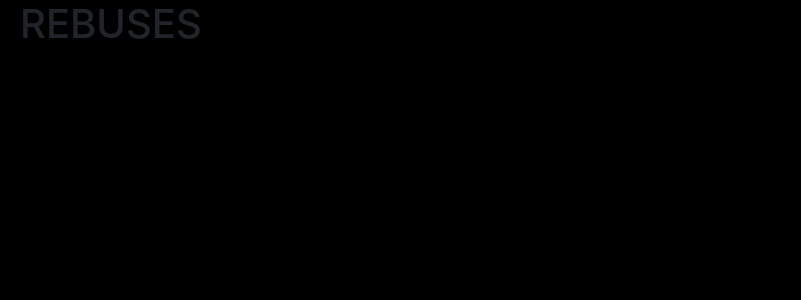
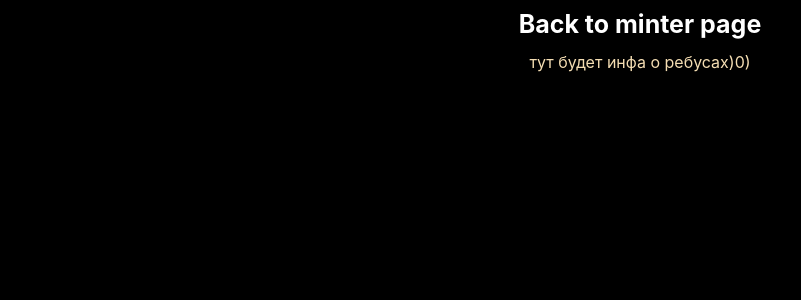
Before and after one commit to babo4ka/NFTcollectionRep, a React (Create React App) app: page /rebuses in a window 1280 px wide. Shown: the top 300 px of the page, without its empty margins (0-801 px from the left). Built offline with nearby package versions, Linux system fonts and the light colour scheme.

Commit message:
17:30 25.01.2022

```diff
--- a/src/App.js
+++ b/src/App.js
@@ -1,5 +1,5 @@
 import MinterPage  from './MinterPage';
-import Rebuses from './components/Rebuses';
+import RebusesPage from './RebusesPage';
 import React from "react";
 import {
   BrowserRouter as Router,
@@ -20,7 +20,7 @@ function App() {
         </Route>
 
         <Route exact path="/rebuses">
-          <Rebuses></Rebuses>
+          <RebusesPage></RebusesPage>
         </Route>
 
       </Switch>
--- a/src/MinterPage.js
+++ b/src/MinterPage.js
@@ -34,7 +34,7 @@ function MinterPage() {
             <br/>
             <h3>1 month, 1 week or even 1 hour as much as you want</h3>
             <br/>
-            <SiteButton cn="order_btn" text="READ MORE"></SiteButton>
+            <SiteButton isLeading={true} page="/" cn="order_btn an1" text="READ MORE"></SiteButton>
 
         </div>
 
@@ -45,7 +45,7 @@ function MinterPage() {
             <br/>
             <h3 >Just solve one of proposed rebuses and get one SYM</h3>
             <br/>
-            <SiteButton cn="order_btn" text="Let's try!"></SiteButton>
+            <SiteButton isLeading={true} page="/rebuses" cn="order_btn an1" text="Let's try!"></SiteButton>
 
         </div>
       </div>
--- /dev/null
+++ b/src/RebusesPage.js
@@ -0,0 +1,18 @@
+import SiteButton from "./components/SiteButton";
+import './RebusesPage.scss';
+
+const RebusesPage = ()=>{
+    return(
+        <div className="container">
+            <div class="row btn_holder">
+                <SiteButton isLeading={true} page="/" text="Back to minter page" cn="col-6" id="back_to_minter_btn"></SiteButton>
+            </div>
+
+            <div className="row text_holder">
+                <span id="rebuses_info_txt" className="col-6">тут будет инфа о ребусах)0)</span>
+            </div>
+        </div>
+    )
+}
+
+export default RebusesPage;
--- /dev/null
+++ b/src/RebusesPage.scss
@@ -0,0 +1,43 @@
+#back_to_minter_btn{
+    height: 50px;
+
+    font-size: 25px;
+
+    color: white;
+
+    background-color: rgba(36, 36, 36, 0);
+}
+
+#back_to_minter_btn:hover{
+    border: 1px solid white;
+}
+
+.shape1,
+.shape2 {
+  stroke-dasharray: 1120;
+  stroke-width: 5px;
+  fill: transparent;
+  stroke: #19f6e8;
+  border-bottom: 5px solid black;
+  transition-timing-function: linear;
+  transition: stroke-dashoffset 4s, stroke-dasharray 4s;
+}
+.shape1 {
+  stroke-dashoffset: 1120;
+}
+.shape2 {
+  stroke-dashoffset: -1120;
+}
+
+.btn_holder{
+    justify-content: center;
+}
+
+.text_holder{
+    justify-content: center;
+}
+
+#rebuses_info_txt{
+    text-align: center;
+    color: wheat;
+}
--- a/src/components/MintWindow.js
+++ b/src/components/MintWindow.js
@@ -20,9 +20,9 @@ const MintWindow = (props) =>{
 
 
         <div className="row minter_item" id="amount_chooser">
-            <SiteButton cn="amount_btn col-sm-auto" text="-"></SiteButton>
+            <SiteButton isLeading={false} cn="amount_btn col-sm-auto an1" text="-"></SiteButton>
             <h4 className="col-sm-auto">0</h4>
-            <SiteButton cn="amount_btn col-sm-auto" text="+"></SiteButton>
+            <SiteButton isLeading={false} cn="amount_btn col-sm-auto an1" text="+"></SiteButton>
         </div>
 
 
@@ -31,7 +31,7 @@ const MintWindow = (props) =>{
         </div>
 
         {/* <button id="mint_btn" className="btn btn-primary minter_item">MINT/CONNECT WALLET</button> */}
-        <SiteButton cn="mint_btn" text="MINT/CONNECT WALLET"></SiteButton>
+        <SiteButton isLeading={false} cn="mint_btn an1" text="MINT/CONNECT WALLET"></SiteButton>
 
         <div id="info_line" className="minter_item">
             some onformation
--- a/src/components/SiteButton.js
+++ b/src/components/SiteButton.js
@@ -1,14 +1,26 @@
 import './css/SiteButton.scss';
+
+const PageButton = (props)=>{
+
+    function goToPage(){
+        window.location.assign(props.page);
+    }
+
+    return(
+        <button id={props.id} onClick={()=>goToPage()} className={props.class_name}>{props.text}</button>
+    )
+}
 
 const SiteButton = (props)=>{
     const btn_class_name = "site_btn " + props.cn;
 
-    function foo(){
-        window.location.assign("rebuses");
-    }
 
     return(
-        <button onClick={()=>foo()} className={btn_class_name}>{props.text}</button>
+        props.isLeading? (
+            <PageButton id={props.id} page={props.page} text={props.text} class_name={btn_class_name}></PageButton>
+        ):(
+            <button id={props.id} className={btn_class_name}>{props.text}</button>
+        )
     )
 }
 
--- a/src/components/css/SiteButton.scss
+++ b/src/components/css/SiteButton.scss
@@ -29,12 +29,9 @@
     font-weight: bold;
 
     border: black;
-
-
-
 }
 
-.site_btn:hover{
+.an1:hover{
     background-color: rgba(59, 59, 59, 0.137);
 
     color: white;
```
